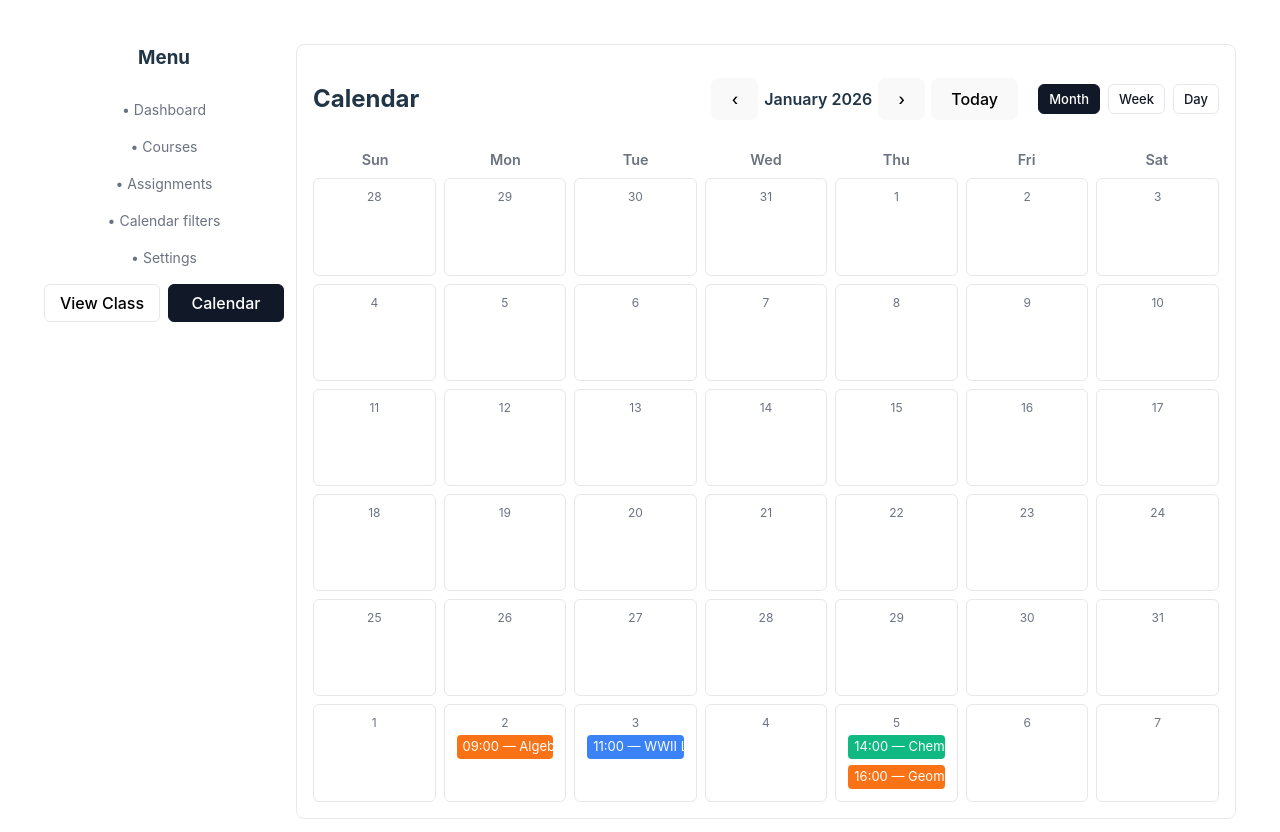
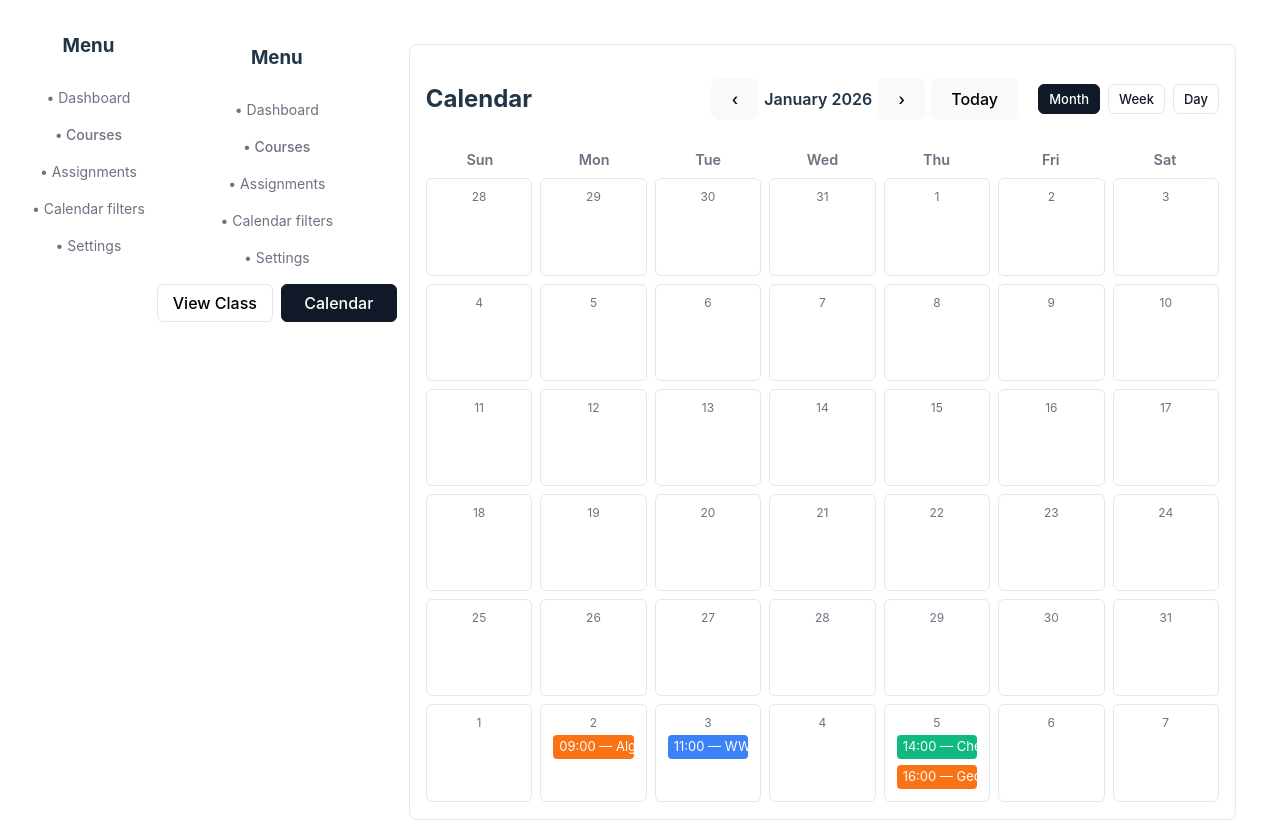
Before and after one commit to DranzerZERogue56/Canvas_Hackathon, a React (Vite) app in the folder client/: page / in a window 1280 px wide. Built offline with nearby package versions, Linux system fonts and the light colour scheme.

Commit message:
Made a Class_Page

```diff
--- a/client/src/api.ts
+++ b/client/src/api.ts
@@ -29,7 +29,7 @@ interface Enrollment {
     enrollment_state: string
 }
 
-interface Course {
+export interface Course {
     id: number
     name: string
     start_at: string
@@ -38,7 +38,7 @@ interface Course {
     enrollments: Enrollment
 }
 
-function parseCourse(data) {
+function parseCourse(data: any): Course {
     const { id, name, start_at, calendar, time_zone, enrollments } = data
 
     return { id, name, start_at, calendar, time_zone, enrollments }
@@ -113,4 +113,4 @@ checkApiKey()
 	})
 */
 
-export { getCourse, getCourses, getAssignment, getAssignments, tryApiKey }
+export { getCourse, getCourses, getAssignment, getAssignments, tryApiKey}
--- a/client/src/components/LeftPanel/LeftPanel.tsx
+++ b/client/src/components/LeftPanel/LeftPanel.tsx
@@ -1,12 +1,27 @@
+import { Link } from "react-router-dom";
 import React from "react";
 
-export default function LeftPanel(): JSX.Element {
+export default function LeftPanel() {
   return (
     <div>
       <h3 style={{ marginTop: 0 }}>Menu</h3>
+
       <div style={{ color: "#6b7280", fontSize: 14 }}>
         <div style={{ padding: "8px 0" }}>• Dashboard</div>
-        <div style={{ padding: "8px 0" }}>• Courses</div>
+
+        <Link
+          to="/courses"
+          style={{
+            padding: "8px 0",
+            display: "block",
+            color: "#6b7280",
+            textDecoration: "none",
+            cursor: "pointer"
+          }}
+        >
+          • Courses
+        </Link>
+
         <div style={{ padding: "8px 0" }}>• Assignments</div>
         <div style={{ padding: "8px 0" }}>• Calendar filters</div>
         <div style={{ padding: "8px 0" }}>• Settings</div>
--- a/client/src/main.tsx
+++ b/client/src/main.tsx
@@ -2,9 +2,11 @@ import React from 'react'
 import ReactDOM from 'react-dom/client'
 import App from './pages/App.tsx'
 import './style/style.css'
+import { BrowserRouter } from "react-router-dom";
+
 
 ReactDOM.createRoot(document.getElementById('root')!).render(
-  <React.StrictMode>
+  <BrowserRouter>
     <App />
-  </React.StrictMode>,
+  </BrowserRouter>
 )
--- a/client/src/pages/App.tsx
+++ b/client/src/pages/App.tsx
@@ -1,15 +1,19 @@
-import React from 'react'
-import API_Key_Landing from './API_Key_Landing'
-//import './App.css'   /* <-- fix: import the CSS so the background & centering apply */
-import CALENDAR_PAGE from './Calendar_Page'
-import MAIN_PAGE from './MainMenu'
+import { Routes, Route } from "react-router-dom";
+import LeftPanel from "../components/LeftPanel/LeftPanel";
+import MainMenu from "./MainMenu.tsx";
+import ClassPage from "./Class_Page";
 
-function App() {
+export default function App() {
   return (
-    <main className="app-main">
-      <MAIN_PAGE/>
-    </main>
-  )
+    <div style={{ display: "flex" }}>
+      <LeftPanel />
+
+      <div style={{ flex: 1 }}>
+        <Routes>
+          <Route path="/" element={<MainMenu />} />
+          <Route path="/courses" element={<ClassPage />} />
+        </Routes>
+      </div>
+    </div>
+  );
 }
-
-export default App
--- /dev/null
+++ b/client/src/pages/Class_Page.tsx
@@ -0,0 +1,30 @@
+import React, { useState, useEffect } from "react";
+import { getCourses, Course } from "../api.ts";
+
+export default function ClassPage() {
+  const [courses, setCourses] = useState<Course[]>([]);
+  const [loading, setLoading] = useState(true);
+
+  useEffect(() => {
+    getCourses()
+      .then(data => setCourses(data))
+      .catch(err => console.error("Error fetching courses:", err))
+      .finally(() => setLoading(false));
+  }, []);
+
+  if (loading) return <p>Loading...</p>;
+
+  return (
+    <div className="courses-container">
+      {courses.map(course => (
+        <div key={course.id} className="course-box">
+          <h2>{course.name}</h2>
+          <p>{course.start_at}</p>
+          <p>{course.time_zone}</p>
+        </div>
+      ))}
+    </div>
+  );
+}
+
+export { ClassPage };
--- a/package.json
+++ b/package.json
@@ -6,6 +6,7 @@
   "main": "index.js",
   "license": "MIT",
   "dependencies": {
+    "react-router-dom": "^7.13.0",
     "yarn": "^1.22.22"
   },
   "devDependencies": {
```
Also changed, not shown: 2 other files (tests, documents, lock files or other folders).
